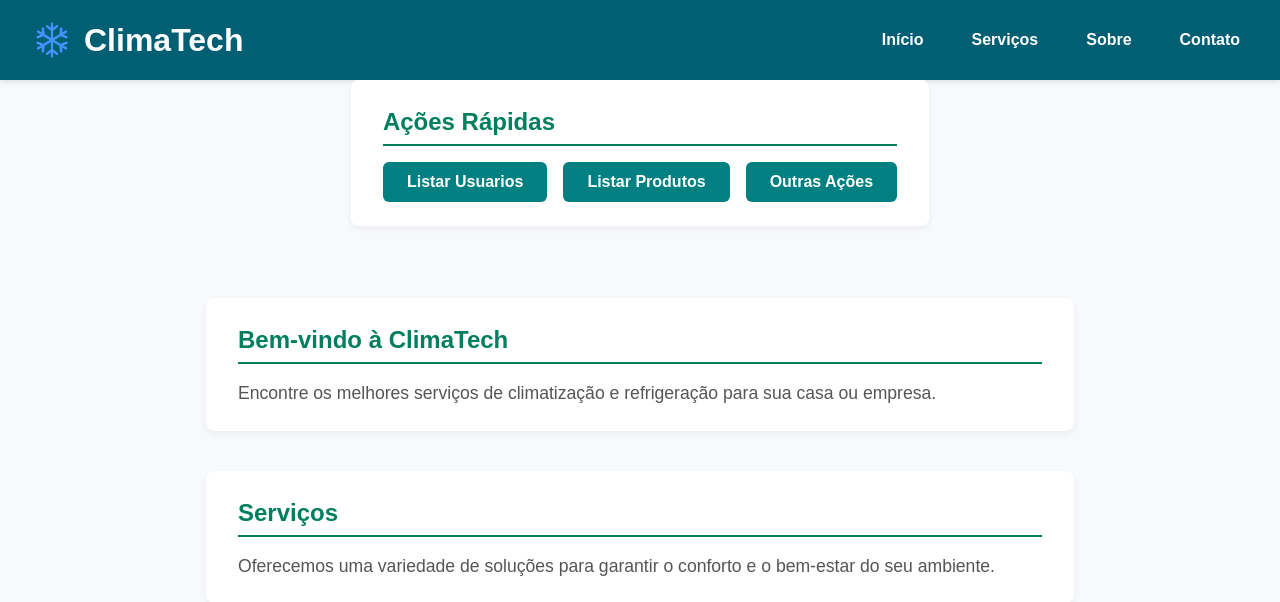
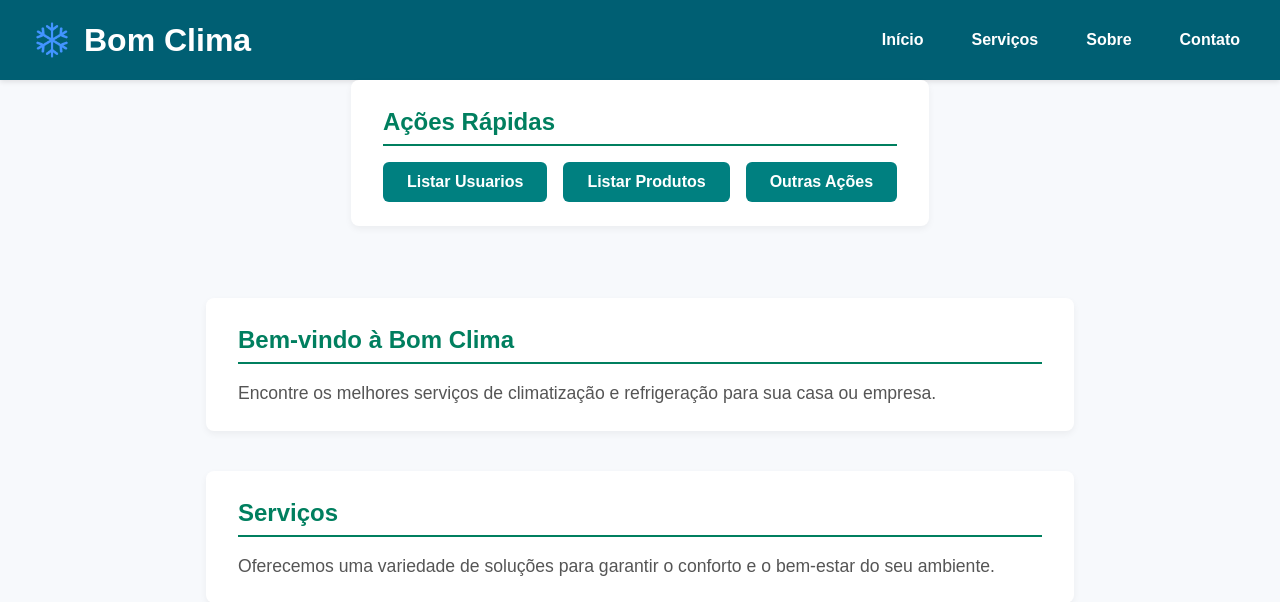
Before and after one commit to jenkzOlivier/Stock-System, a Flask app: template templates/menu.html in a window 1280 px wide. Shown: the top 602 px of the page. Run offline with Flask 3, Linux system fonts and the light colour scheme; the template is opened without the code that fills it, so the values that code supplies are empty.

Commit message:
ajustes finais

```diff
--- a/requirements.txt
+++ b/requirements.txt
@@ -2,3 +2,4 @@
 bcrypt==4.3.0
 flask==3.1.0
 reportlab==4.4.1
+pytest
--- a/templates/menu.html
+++ b/templates/menu.html
@@ -4,7 +4,7 @@
 <head>
   <meta charset="UTF-8" />
   <meta name="viewport" content="width=device-width, initial-scale=1" />
-  <title>Menu da Empresa - ClimaTech</title>
+  <title>Menu da Empresa - Bom Clima</title>
   <link rel="stylesheet" href="/static/menu.css">
 </head>
 
@@ -12,7 +12,7 @@
   <header>
     <div class="logo">
       <img src="/static/assets/snowflake.png" alt="Logo da Empresa" />
-      <h1>ClimaTech</h1>
+      <h1>Bom Clima</h1>
     </div>
     <nav>
       <ul>
@@ -44,7 +44,7 @@
 
   <main>
     <section id="home">
-      <h2>Bem-vindo à ClimaTech</h2>
+      <h2>Bem-vindo à Bom Clima</h2>
       <p>Encontre os melhores serviços de climatização e refrigeração para sua casa ou empresa.</p>
     </section>
 
```
Also changed, not shown: tests/test_database_usuario.py (+0 -16 lines), produtos.db, usuarios.db, 1 other file.
